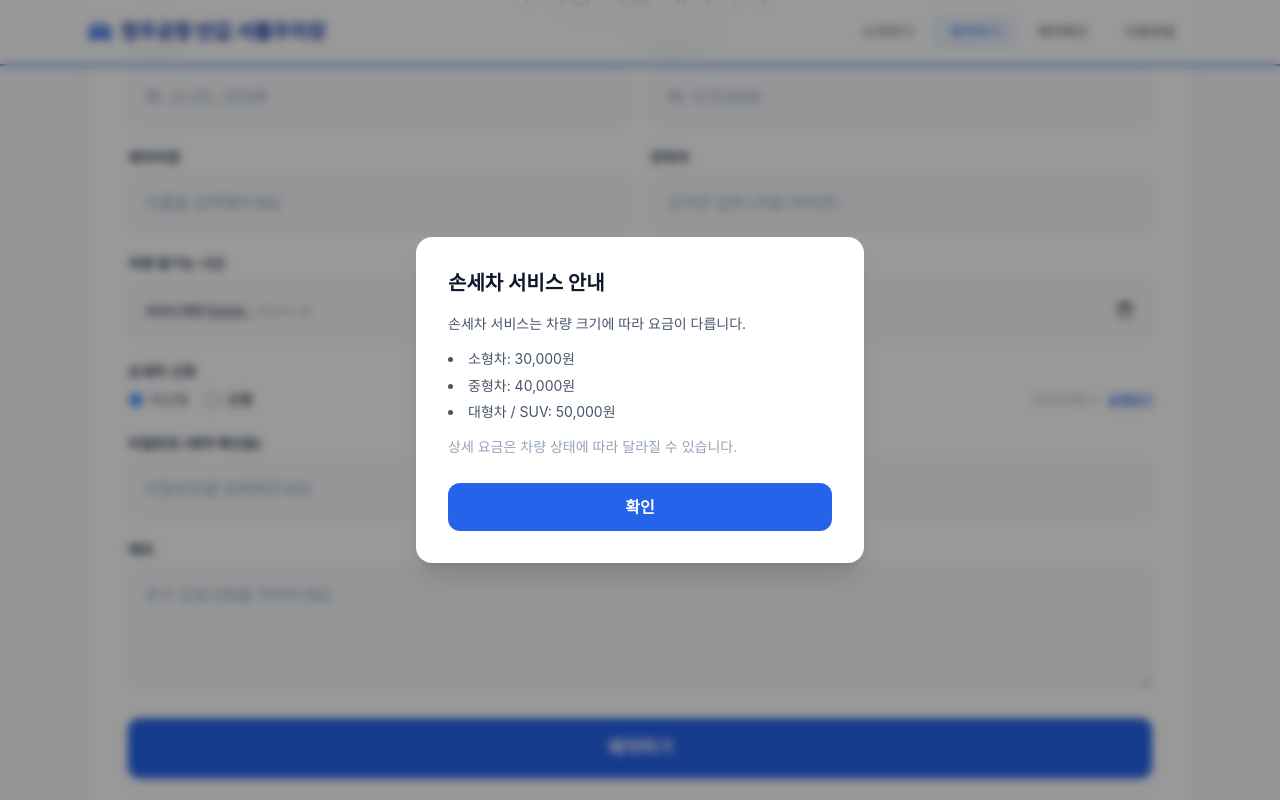
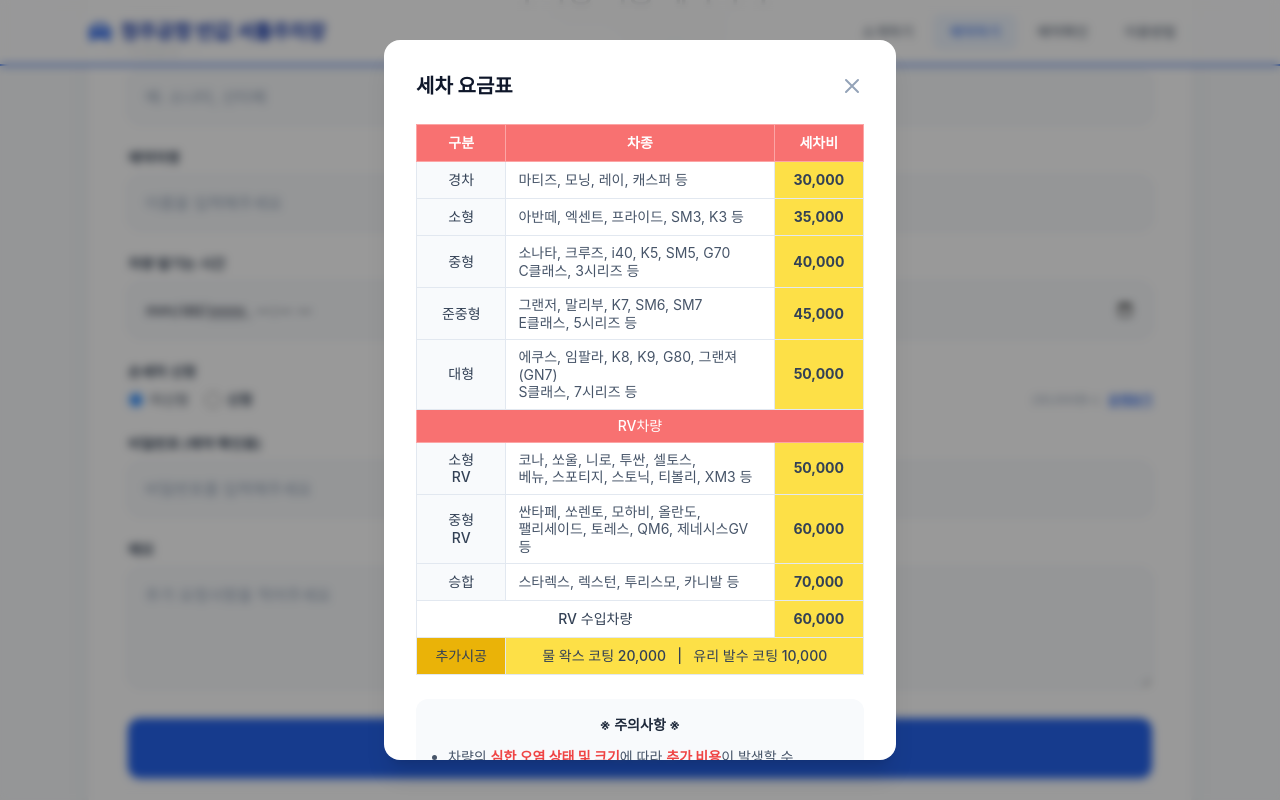
Before and after one commit to blueeye2024/parking, a React (Vite) app in the folder frontend/: page / in a window 1280 px wide. Both pictures are taken after a click on the button "상세보기". Shown: the part 790-1590 px from the top of the page. Built offline with nearby package versions, Linux system fonts and the light colour scheme; a web font is replaced by a local one.

Commit message:
손세차 요금표 모달 상세 내용 업데이트 (차종별 요금 및 주의사항)

```diff
--- a/frontend/src/components/Reserve.jsx
+++ b/frontend/src/components/Reserve.jsx
@@ -265,18 +265,95 @@
                 showWashModal && (
                     <div className="fixed inset-0 z-50 flex items-center justify-center px-4" onClick={() => setShowWashModal(false)}>
                         <div className="absolute inset-0 bg-black/40 backdrop-blur-sm" />
-                        <div className="relative bg-white rounded-2xl shadow-xl max-w-md w-full p-6 sm:p-8 animate-slide-up" onClick={(e) => e.stopPropagation()}>
-                            <h3 className="text-xl font-bold text-slate-900 mb-4">손세차 서비스 안내</h3>
-                            <div className="text-sm text-slate-600 space-y-3 leading-relaxed">
-                                <p>손세차 서비스는 차량 크기에 따라 요금이 다릅니다.</p>
-                                <ul className="list-disc list-inside space-y-1">
-                                    <li>소형차: 30,000원</li>
-                                    <li>중형차: 40,000원</li>
-                                    <li>대형차 / SUV: 50,000원</li>
-                                </ul>
-                                <p className="text-slate-400">상세 요금은 차량 상태에 따라 달라질 수 있습니다.</p>
+                        <div className="relative bg-white rounded-2xl shadow-xl max-w-lg w-full p-6 sm:p-8 animate-slide-up max-h-[90vh] overflow-y-auto" onClick={(e) => e.stopPropagation()}>
+                            <div className="flex items-center justify-between mb-6">
+                                <h3 className="text-xl font-bold text-slate-900">세차 요금표</h3>
+                                <button onClick={() => setShowWashModal(false)} className="text-slate-400 hover:text-slate-600 transition-colors">
+                                    <svg xmlns="http://www.w3.org/2000/svg" className="h-6 w-6" fill="none" viewBox="0 0 24 24" stroke="currentColor"><path strokeLinecap="round" strokeLinejoin="round" strokeWidth={2} d="M6 18L18 6M6 6l12 12" /></svg>
+                                </button>
                             </div>
-                            <button onClick={() => setShowWashModal(false)} className="mt-6 w-full py-3 bg-brand hover:bg-brand-light text-white rounded-xl font-bold transition-colors">확인</button>
+
+                            <div className="text-sm text-slate-700 space-y-6">
+                                {/* 승용차 요금표 */}
+                                <div>
+                                    <table className="w-full text-center border-collapse text-xs sm:text-sm">
+                                        <thead>
+                                            <tr className="bg-red-400 text-white">
+                                                <th className="border border-red-300 py-2 w-1/5">구분</th>
+                                                <th className="border border-red-300 py-2 w-3/5">차종</th>
+                                                <th className="border border-red-300 py-2 w-1/5">세차비</th>
+                                            </tr>
+                                        </thead>
+                                        <tbody className="bg-white">
+                                            <tr>
+                                                <td className="border border-slate-200 py-2 font-medium bg-slate-50">경차</td>
+                                                <td className="border border-slate-200 py-2 text-left px-3 text-slate-600">마티즈, 모닝, 레이, 캐스퍼 등</td>
+                                                <td className="border border-slate-200 py-2 font-bold bg-yellow-300">30,000</td>
+                                            </tr>
+                                            <tr>
+                                                <td className="border border-slate-200 py-2 font-medium bg-slate-50">소형</td>
+                                                <td className="border border-slate-200 py-2 text-left px-3 text-slate-600">아반떼, 엑센트, 프라이드, SM3, K3 등</td>
+                                                <td className="border border-slate-200 py-2 font-bold bg-yellow-300">35,000</td>
+                                            </tr>
+                                            <tr>
+                                                <td className="border border-slate-200 py-2 font-medium bg-slate-50">중형</td>
+                                                <td className="border border-slate-200 py-2 text-left px-3 text-slate-600 leading-tight">소나타, 크루즈, i40, K5, SM5, G70<br />C클래스, 3시리즈 등</td>
+                                                <td className="border border-slate-200 py-2 font-bold bg-yellow-300">40,000</td>
+                                            </tr>
+                                            <tr>
+                                                <td className="border border-slate-200 py-2 font-medium bg-slate-50">준중형</td>
+                                                <td className="border border-slate-200 py-2 text-left px-3 text-slate-600 leading-tight">그랜저, 말리부, K7, SM6, SM7<br />E클래스, 5시리즈 등</td>
+                                                <td className="border border-slate-200 py-2 font-bold bg-yellow-300">45,000</td>
+                                            </tr>
+                                            <tr>
+                                                <td className="border border-slate-200 py-2 font-medium bg-slate-50">대형</td>
+                                                <td className="border border-slate-200 py-2 text-left px-3 text-slate-600 leading-tight">에쿠스, 임팔라, K8, K9, G80, 그랜져(GN7)<br />S클래스, 7시리즈 등</td>
+                                                <td className="border border-slate-200 py-2 font-bold bg-yellow-300">50,000</td>
+                                            </tr>
+                                            <tr className="bg-red-400 text-white">
+                                                <th colSpan="3" className="border border-red-300 py-1.5 font-medium">RV차량</th>
+                                            </tr>
+                                            <tr>
+                                                <td className="border border-slate-200 py-2 font-medium bg-slate-50 leading-tight">소형<br />RV</td>
+                                                <td className="border border-slate-200 py-2 text-left px-3 text-slate-600 leading-tight">코나, 쏘울, 니로, 투싼, 셀토스,<br />베뉴, 스포티지, 스토닉, 티볼리, XM3 등</td>
+                                                <td className="border border-slate-200 py-2 font-bold bg-yellow-300">50,000</td>
+                                            </tr>
+                                            <tr>
+                                                <td className="border border-slate-200 py-2 font-medium bg-slate-50 leading-tight">중형<br />RV</td>
+                                                <td className="border border-slate-200 py-2 text-left px-3 text-slate-600 leading-tight">싼타페, 쏘렌토, 모하비, 올란도,<br />팰리세이드, 토레스, QM6, 제네시스GV 등</td>
+                                                <td className="border border-slate-200 py-2 font-bold bg-yellow-300">60,000</td>
+                                            </tr>
+                                            <tr>
+                                                <td className="border border-slate-200 py-2 font-medium bg-slate-50">승합</td>
+                                                <td className="border border-slate-200 py-2 text-left px-3 text-slate-600">스타렉스, 렉스턴, 투리스모, 카니발 등</td>
+                                                <td className="border border-slate-200 py-2 font-bold bg-yellow-300">70,000</td>
+                                            </tr>
+                                            <tr>
+                                                <td colSpan="2" className="border border-slate-200 py-2 font-medium bg-white">RV 수입차량</td>
+                                                <td className="border border-slate-200 py-2 font-bold bg-yellow-300">60,000</td>
+                                            </tr>
+                                            <tr>
+                                                <td className="border border-slate-200 py-2 font-medium bg-yellow-500">추가시공</td>
+                                                <td colSpan="2" className="border border-slate-200 py-2 font-medium bg-yellow-300">물 왁스 코팅 20,000 &nbsp;&nbsp;|&nbsp;&nbsp; 유리 발수 코팅 10,000</td>
+                                            </tr>
+                                        </tbody>
+                                    </table>
+                                </div>
+
+                                {/* 주의사항 */}
+                                <div className="bg-slate-50 rounded-xl p-4 text-xs sm:text-sm">
+                                    <p className="font-bold text-center mb-3 text-slate-800">※ 주의사항 ※</p>
+                                    <ul className="space-y-1.5 list-disc list-outside ml-4 text-slate-600">
+                                        <li>차량의 <span className="text-red-500 font-bold">심한 오염 상태 및 크기</span>에 따라 <span className="text-red-500 font-bold">추가 비용</span>이 발생할 수 있습니다.</li>
+                                        <li><span className="text-red-500 font-bold">귀중품은 차내에 보관 시</span> 책임지지 않습니다.</li>
+                                        <li><span className="text-red-500 font-bold">기상 상황</span>에 따라 <span className="text-red-500 font-bold">세차가 불가</span>할 수 있습니다. <span className="text-red-500 font-bold">특히 비, 눈, 강풍</span> 등으로 인해 작업이 어려울 수 있으니 <span className="text-red-500 font-bold">예약 전 날씨를 꼭 확인해 주세요.</span></li>
+                                        <li>작업 소요시간: 약 1~2시간 (<span className="text-red-500 font-bold">차량 오염 상태</span>에 따라 변동될 수 있습니다)</li>
+                                        <li>세차 후 <span className="text-red-500 font-bold">차량 상태</span>는 관리에 따라 달라질 수 있습니다.</li>
+                                    </ul>
+                                </div>
+                            </div>
+
+                            <button onClick={() => setShowWashModal(false)} className="mt-6 w-full py-3.5 bg-brand hover:bg-brand-light text-white rounded-xl font-bold transition-colors">닫기</button>
                         </div>
                     </div>
                 )
```
